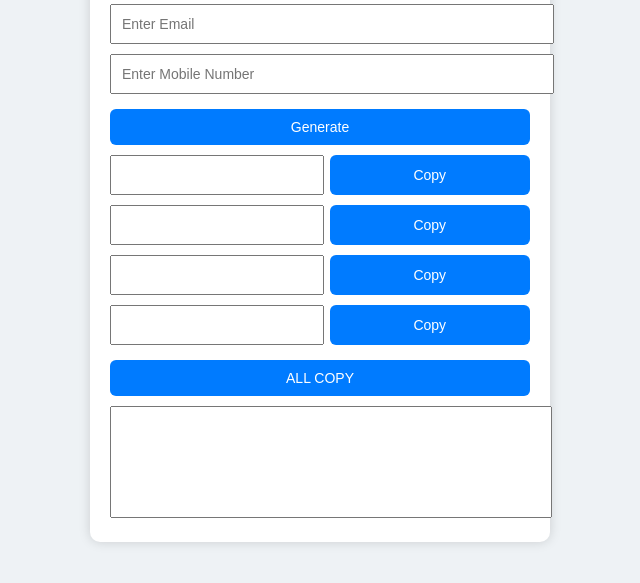
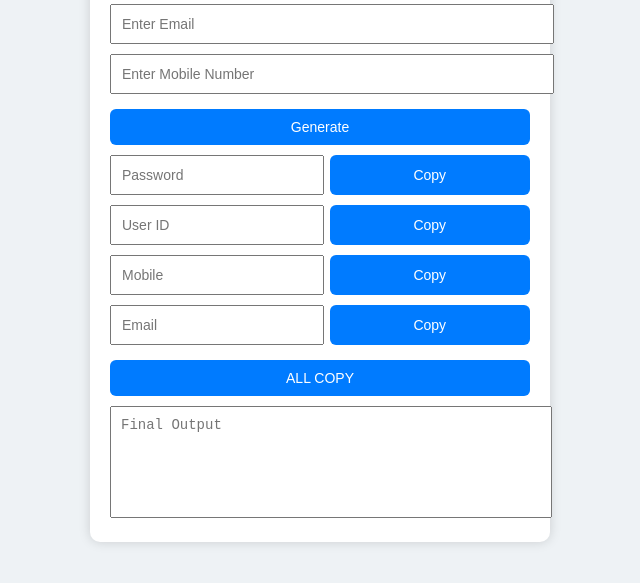
Before and after one commit to sawanpoint0000-dev/userid, a plain HTML site: page index.html in a window 1280 px wide. Shown: the part 117-700 px from the top of the page, without its empty margins (320-960 px from the left). Drawn offline with Linux system fonts and the light colour scheme.

Commit message:
Update index.html

```diff
--- a/index.html
+++ b/index.html
@@ -4,10 +4,7 @@
 <meta charset="UTF-8">
 <meta name="viewport" content="width=device-width, initial-scale=1.0">
 <title>ID Generator</title>
-
-<!-- ✅ CORRECT CSS LINK -->
 <link rel="stylesheet" href="./style.css">
-
 </head>
 <body>
 
@@ -20,31 +17,31 @@
   <button class="gen" onclick="generate()">Generate</button>
 
   <div class="row">
-        <input id="pass" readonly>
+    <input id="pass" readonly placeholder="Password">
     <button onclick="copyText(this,'pass')">Copy</button>
   </div>
 
   <div class="row">
-        <input id="userid" readonly>
+    <input id="userid" readonly placeholder="User ID">
     <button onclick="copyText(this,'userid')">Copy</button>
   </div>
 
   <div class="row">
-        <input id="phone" readonly>
+    <input id="phone" readonly placeholder="Mobile">
     <button onclick="copyText(this,'phone')">Copy</button>
   </div>
 
   <div class="row">
-        <input id="mailout" readonly>
+    <input id="mailout" readonly placeholder="Email">
     <button onclick="copyText(this,'mailout')">Copy</button>
   </div>
 
   <button class="all" onclick="copyAll(this)">ALL COPY</button>
 
-    <textarea id="final" readonly></textarea>
+  <!-- Final / Remote Output (Password excluded) -->
+  <textarea id="final" readonly placeholder="Final Output"></textarea>
 </div>
 
-<!-- ✅ CORRECT JS LINK -->
 <script src="./script.js"></script>
 </body>
 </html>
```
Lines whose indentation alone changed are shown as unchanged.
